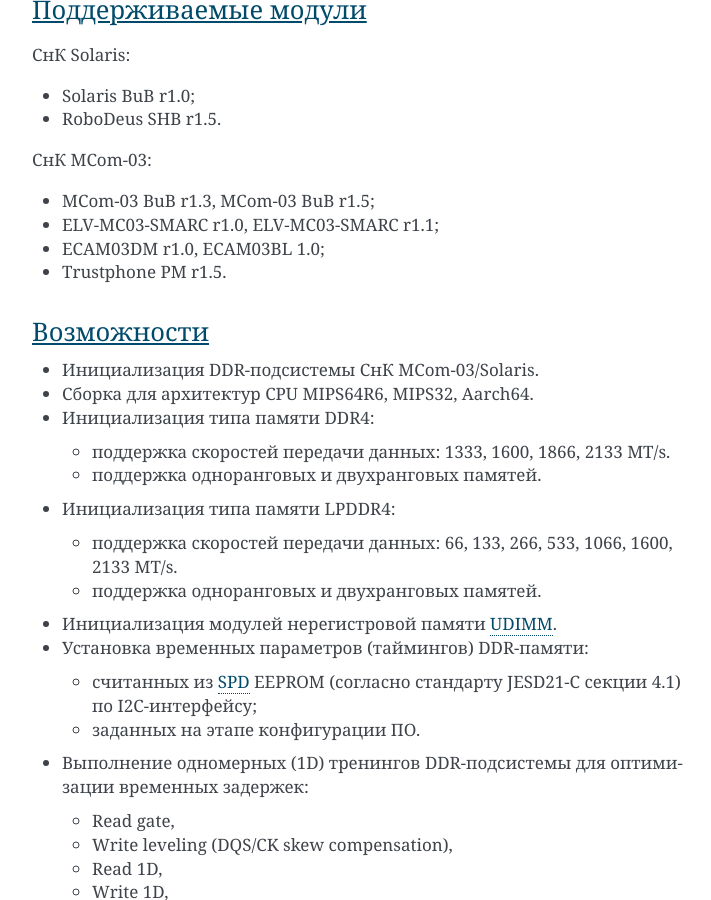
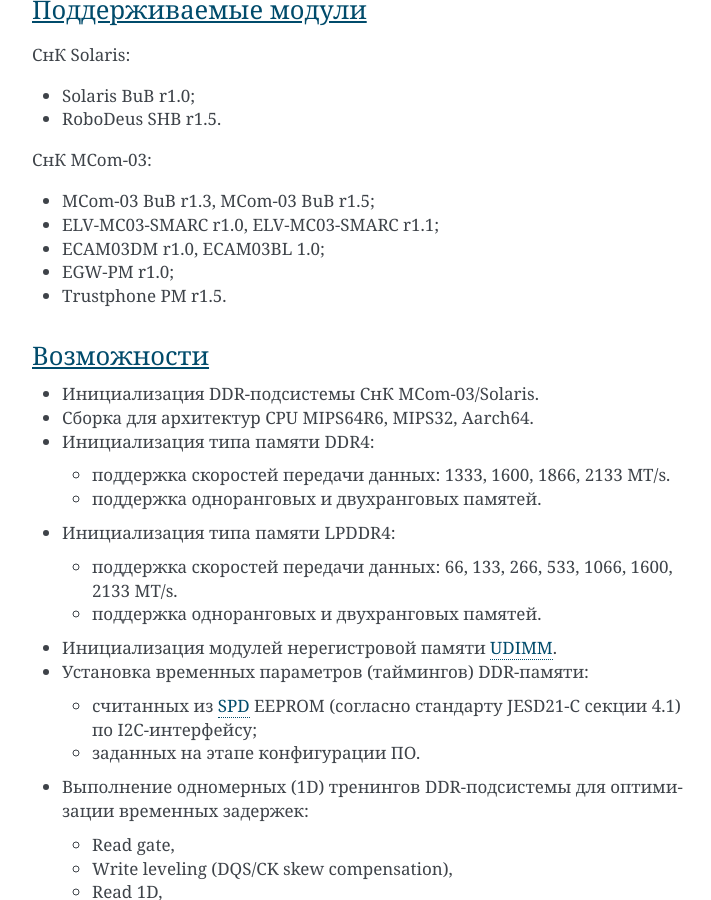
Before and after one commit to elvees/ddrinit, a Sphinx documentation site: the page built from doc/index.rst, in a window 1280 px wide and 900 px high, scrolled down 978 px. Shown: the whole window, without its empty margins (388-1099 px from the left). Built offline with Sphinx 7.4.7, drawn with Linux system fonts in a browser that asks for light colours.

Commit message:
mcom03: Add defconfig for EGW-PM r1.0 board
Issue: #MCOM03SW-1443
Change-Id: Id8128512a13be7f75e1e6a152dca6398888f75dd

```diff
--- a/doc/index.rst
+++ b/doc/index.rst
@@ -27,6 +27,7 @@
 * MCom-03 BuB r1.3, MCom-03 BuB r1.5;
 * ELV-MC03-SMARC r1.0, ELV-MC03-SMARC r1.1;
 * ECAM03DM r1.0, ECAM03BL 1.0;
+* EGW-PM r1.0;
 * Trustphone PM r1.5.
 
 Возможности
```
Also changed, not shown: 1 other file.
